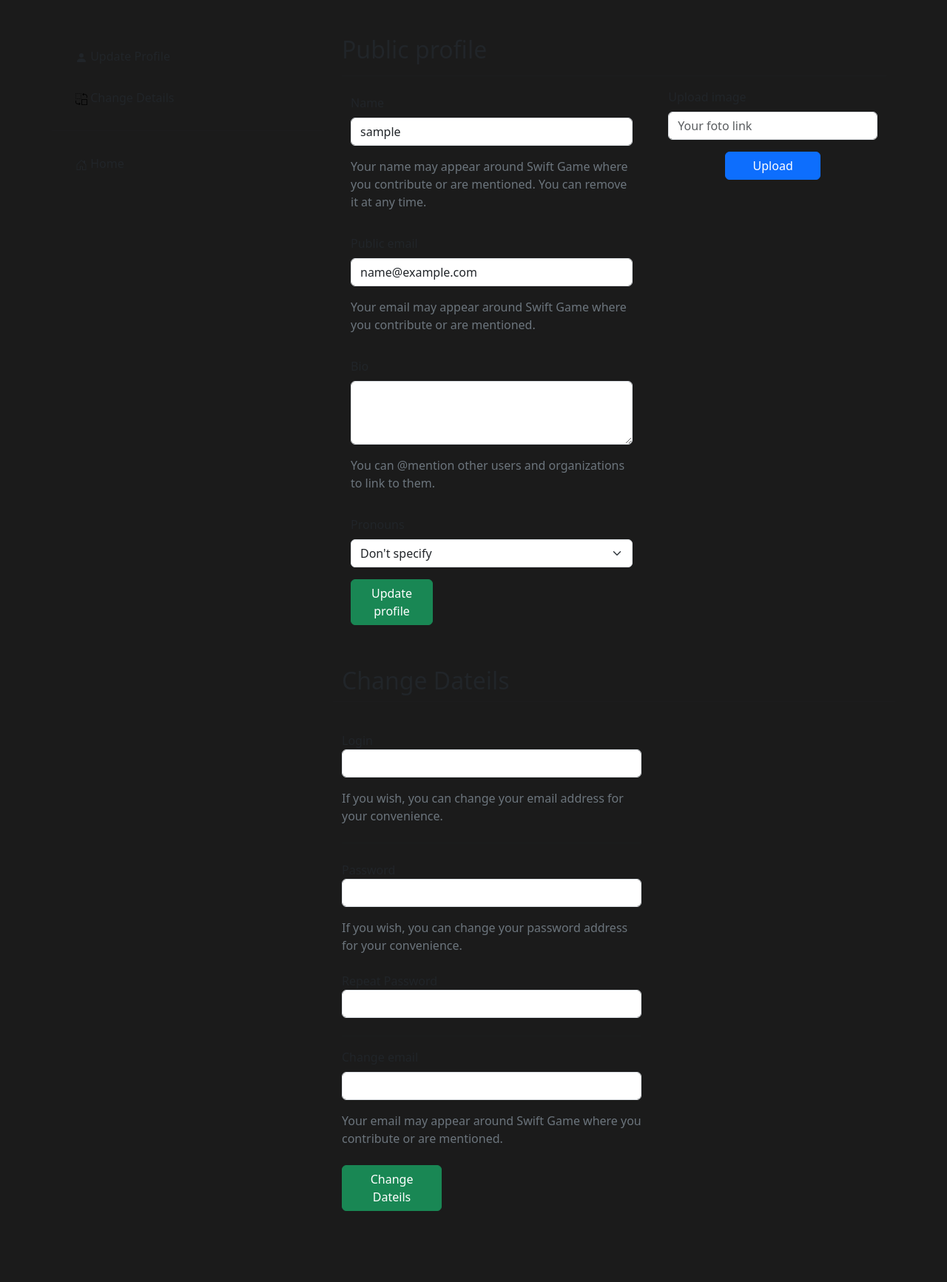
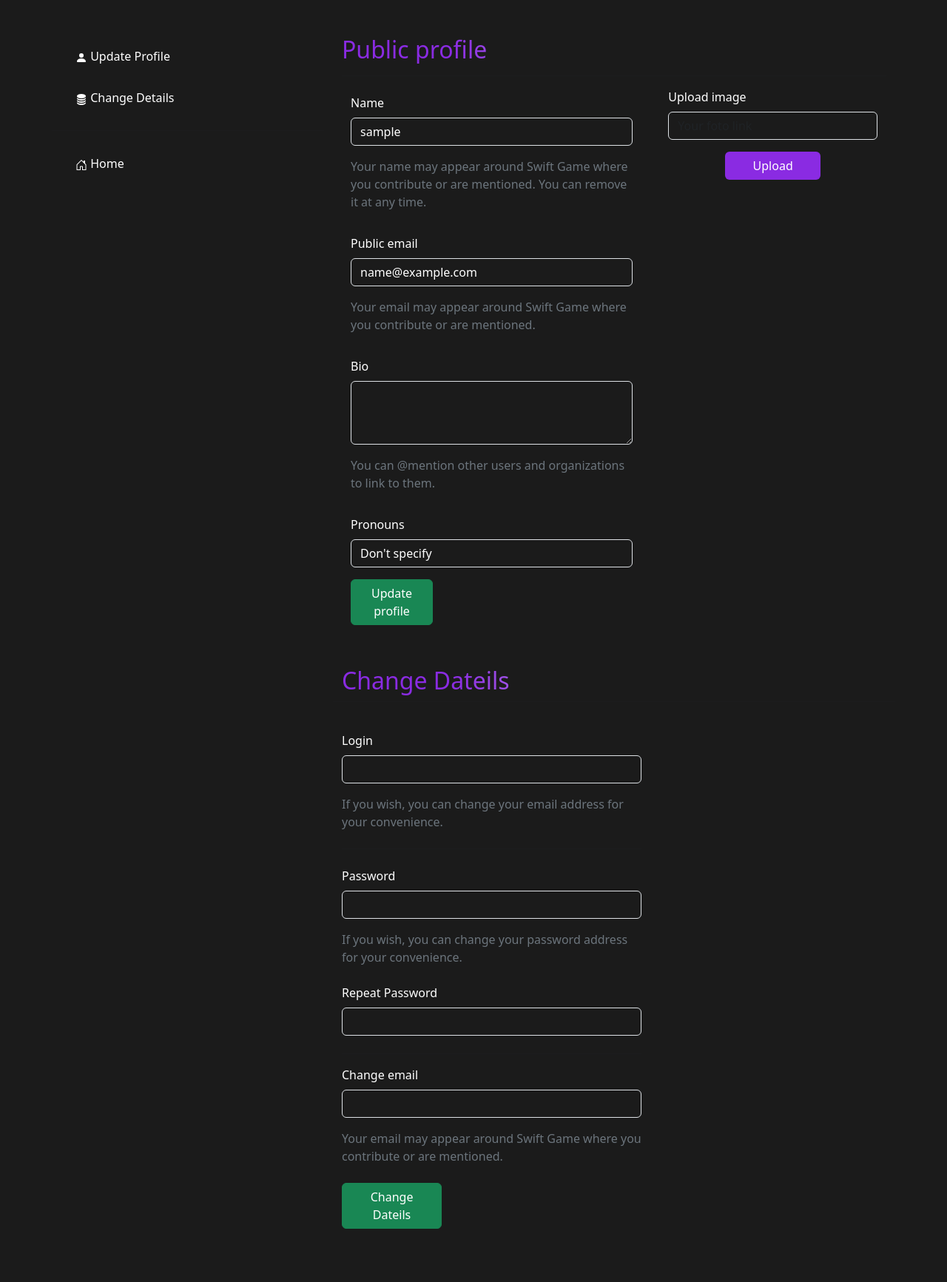
Before and after one commit to danilkberlin/Swift-Game-db, a PHP site: page /profile in a window 1280 px wide. Shown: the whole page at 74% size. Before the commit the page ends 1637 px from the top, so only its background shows below. Run offline with PHP 8.4, Linux system fonts and the light colour scheme; the visitor is signed in with stand-in values (Sample User, id 1); data that the repository does not hold is empty.

```diff
--- a/app/view/gallery/list.php
+++ b/app/view/gallery/list.php
@@ -11,7 +11,7 @@
                 <div class="row justify-content-between">
                     <?php foreach ($gallery as $item):?>
                         <div class="col-lg-4 col-md-6 col-sm-12 d-flex">
-                            <div class="card my-2">
+                            <div class="card text-bg-dark my-2">
                                 <img class="card-img-center w-100" src="<?=$item['foto']?>" style="width: 460px; height: 311px">
                             </div>
                         </div>
--- a/app/view/profile/profile.php
+++ b/app/view/profile/profile.php
@@ -4,7 +4,7 @@
             <div class="col-lg-4 col-md-6 col-sm-12">
                 <div class="row justify-content-center">
                     <ul class="navbar-nav mx-auto">
-                        <li class="nav-item m-2">
+                        <li class="nav-item m-2 nav-list-item rounded-2">
                             <a class="nav-link rounded-2 px-4" href="#profile">
                                 <svg xmlns="http://www.w3.org/2000/svg" width="16" height="16" fill="currentColor" class="bi bi-person-fill" viewBox="0 0 16 16">
                                     <path d="M3 14s-1 0-1-1 1-4 6-4 6 3 6 4-1 1-1 1zm5-6a3 3 0 1 0 0-6 3 3 0 0 0 0 6"/>
@@ -12,28 +12,19 @@
                                 Update Profile
                             </a>
                         </li>
-                        <li class="nav-item m-2">
+                        <li class="nav-item m-2 nav-list-item rounded-2">
                             <a class="nav-link rounded-2 px-4" href="#change-profile">
-                                <svg fill="#000000" height="16px" width="16px" version="1.1" id="Capa_1" xmlns="http://www.w3.org/2000/svg" xmlns:xlink="http://www.w3.org/1999/xlink" viewBox="0 0 452.025 452.025" xml:space="preserve"><g id="SVGRepo_bgCarrier" stroke-width="0"></g><g id="SVGRepo_tracerCarrier" stroke-linecap="round" stroke-linejoin="round"></g><g id="SVGRepo_iconCarrier"> <g> <g>
-                                    <path d="M362.612,34.125h-55.2l13.6-13.6c4.7-4.7,4.7-12.3,0-17s-12.3-4.7-17,0l-34,34.1c-2.3,2.3-3.5,5.3-3.5,8.5 s1.3,6.2,3.5,8.5l34.1,34.1c2.3,2.3,5.4,3.5,8.5,3.5s6.1-1.2,8.5-3.5c4.7-4.7,4.7-12.3,0-17l-13.6-13.6h55.2c35.9,0,65,29.2,65,65 v40.3c0,6.6,5.4,12,12,12s12-5.4,12-12v-40.3C451.712,74.025,411.712,34.125,362.612,34.125z"></path>
-                                    <path d="M438.812,230.925h-197.1c-6.6,0-12,5.4-12,12v197.1c0,6.6,5.4,12,12,12h197.1c6.6,0,12-5.4,12-12v-197.1 C450.812,236.225,445.412,230.925,438.812,230.925z M426.812,428.025h-173.1v-173.1h173.1L426.812,428.025L426.812,428.025z"></path>
-                                    <path d="M147.912,363.325c-4.7-4.7-12.3-4.7-17,0c-4.7,4.7-4.7,12.3,0,17l13.6,13.6h-55.2c-35.9,0-65-29.2-65-65v-40.3 c0-6.6-5.4-12-12-12s-12,5.4-12,12v40.3c0,49.1,39.9,89,89,89h55.2l-13.6,13.6c-4.7,4.7-4.7,12.3,0,17c2.3,2.3,5.4,3.5,8.5,3.5 s6.1-1.2,8.5-3.5l34.1-34.1c4.7-4.7,4.7-12.3,0-17L147.912,363.325z"></path>
-                                    <path d="M13.212,24.025c3.2,0,6.3-1.3,8.5-3.5s3.5-5.3,3.5-8.5c0-3.1-1.3-6.3-3.5-8.5s-5.3-3.5-8.5-3.5s-6.3,1.3-8.5,3.5 s-3.5,5.3-3.5,8.5s1.3,6.3,3.5,8.5C7.012,22.725,10.012,24.025,13.212,24.025z"></path>
-                                    <path d="M111.812,24.025c6.6,0,12-5.4,12-12s-5.4-12-12-12s-12,5.4-12,12S105.112,24.025,111.812,24.025z"></path> <path d="M62.512,24.025c6.6,0,12-5.4,12-12s-5.4-12-12-12s-12,5.4-12,12S55.912,24.025,62.512,24.025z"></path> <path d="M161.012,24.025c6.6,0,12-5.4,12-12s-5.4-12-12-12s-12,5.4-12,12S154.412,24.025,161.012,24.025z"></path>
-                                    <path d="M210.312,0.025c-3.1,0-6.3,1.3-8.5,3.5s-3.5,5.3-3.5,8.5s1.3,6.3,3.5,8.5s5.3,3.5,8.5,3.5s6.3-1.3,8.5-3.5 s3.5-5.3,3.5-8.5s-1.3-6.3-3.5-8.5S213.512,0.025,210.312,0.025z"></path>
-                                    <path d="M210.312,147.925c-6.6,0-12,5.4-12,12s5.4,12,12,12s12-5.4,12-12C222.312,153.225,217.012,147.925,210.312,147.925z"></path> <path d="M210.312,98.625c-6.6,0-12,5.4-12,12s5.4,12,12,12s12-5.4,12-12C222.312,103.925,217.012,98.625,210.312,98.625z"></path> <path d="M210.312,49.325c-6.6,0-12,5.4-12,12s5.4,12,12,12s12-5.4,12-12C222.312,54.725,217.012,49.325,210.312,49.325z"></path> <path d="M210.312,197.125c-3.2,0-6.3,1.3-8.5,3.5s-3.5,5.3-3.5,8.5c0,3.1,1.3,6.3,3.5,8.5s5.3,3.5,8.5,3.5s6.3-1.3,8.5-3.5 s3.5-5.3,3.5-8.5s-1.3-6.3-3.5-8.5C216.613,198.425,213.512,197.125,210.312,197.125z"></path>
-                                    <path d="M161.012,221.125c6.6,0,12-5.4,12-12s-5.4-12-12-12s-12,5.4-12,12C149.012,215.825,154.412,221.125,161.012,221.125z"></path>
-                                    <path d="M111.812,221.125c6.6,0,12-5.4,12-12s-5.4-12-12-12s-12,5.4-12,12C99.812,215.825,105.112,221.125,111.812,221.125z"></path>
-                                    <path d="M62.512,221.125c6.6,0,12-5.4,12-12s-5.4-12-12-12s-12,5.4-12,12C50.512,215.825,55.912,221.125,62.512,221.125z"></path>
-                                    <path d="M13.212,221.125c3.2,0,6.3-1.3,8.5-3.5s3.5-5.3,3.5-8.5s-1.3-6.3-3.5-8.5s-5.3-3.5-8.5-3.5s-6.3,1.3-8.5,3.5 s-3.5,5.3-3.5,8.5c0,3.1,1.3,6.3,3.5,8.5C7.012,219.825,10.012,221.125,13.212,221.125z"></path> <path d="M13.212,171.925c6.6,0,12-5.4,12-12s-5.4-12-12-12s-12,5.4-12,12S6.612,171.925,13.212,171.925z"></path>
-                                    <path d="M13.212,122.625c6.6,0,12-5.4,12-12s-5.4-12-12-12s-12,5.4-12,12C1.212,117.225,6.612,122.625,13.212,122.625z"></path>
-                                    <path d="M13.212,73.325c6.6,0,12-5.4,12-12s-5.4-12-12-12s-12,5.4-12,12S6.612,73.325,13.212,73.325z"></path> </g> </g> </g>
+                                <svg xmlns="http://www.w3.org/2000/svg" width="16" height="16" fill="currentColor" class="bi bi-database-fill" viewBox="0 0 16 16">
+                                    <path d="M3.904 1.777C4.978 1.289 6.427 1 8 1s3.022.289 4.096.777C13.125 2.245 14 2.993 14 4s-.875 1.755-1.904 2.223C11.022 6.711 9.573 7 8 7s-3.022-.289-4.096-.777C2.875 5.755 2 5.007 2 4s.875-1.755 1.904-2.223"/>
+                                    <path d="M2 6.161V7c0 1.007.875 1.755 1.904 2.223C4.978 9.71 6.427 10 8 10s3.022-.289 4.096-.777C13.125 8.755 14 8.007 14 7v-.839c-.457.432-1.004.751-1.49.972C11.278 7.693 9.682 8 8 8s-3.278-.307-4.51-.867c-.486-.22-1.033-.54-1.49-.972"/>
+                                    <path d="M2 9.161V10c0 1.007.875 1.755 1.904 2.223C4.978 12.711 6.427 13 8 13s3.022-.289 4.096-.777C13.125 11.755 14 11.007 14 10v-.839c-.457.432-1.004.751-1.49.972-1.232.56-2.828.867-4.51.867s-3.278-.307-4.51-.867c-.486-.22-1.033-.54-1.49-.972"/>
+                                    <path d="M2 12.161V13c0 1.007.875 1.755 1.904 2.223C4.978 15.711 6.427 16 8 16s3.022-.289 4.096-.777C13.125 14.755 14 14.007 14 13v-.839c-.457.432-1.004.751-1.49.972-1.232.56-2.828.867-4.51.867s-3.278-.307-4.51-.867c-.486-.22-1.033-.54-1.49-.972"/>
                                 </svg>
                                 Change Details
                             </a>
                         </li>
                         <hr>
-                        <li class="nav-item m-2 d-flex align-items-center">
+                        <li class="nav-item m-2 d-flex align-items-center nav-list-item rounded-2">
                             <a class="nav-link rounded-2 px-4" href="/">
                                 <svg xmlns="http://www.w3.org/2000/svg" width="16" height="16" fill="currentColor" class="bi bi-house-door" viewBox="0 0 16 16">
                                     <path d="M8.354 1.146a.5.5 0 0 0-.708 0l-6 6A.5.5 0 0 0 1.5 7.5v7a.5.5 0 0 0 .5.5h4.5a.5.5 0 0 0 .5-.5v-4h2v4a.5.5 0 0 0 .5.5H14a.5.5 0 0 0 .5-.5v-7a.5.5 0 0 0-.146-.354L13 5.793V2.5a.5.5 0 0 0-.5-.5h-1a.5.5 0 0 0-.5.5v1.293zM2.5 14V7.707l5.5-5.5 5.5 5.5V14H10v-4a.5.5 0 0 0-.5-.5h-3a.5.5 0 0 0-.5.5v4z"/>
@@ -47,7 +38,7 @@
             <div class="col-lg-8 col-md-6 col-sm-12">
                 <div class="row justify-content-center">
                     <div class="col-12">
-                        <h2 class='text-start'>Public profile</h2>
+                        <h2 class='text-start fs-2 title-text-gradient'>Public profile</h2>
                         <hr>
                     </div>
                     <div class="row">
@@ -57,23 +48,23 @@
                                     <form action="profile" method="post">
                                         <div class="row">
                                             <div class="col-12 my-2">
-                                                <label for='user_name' class='form-label'>Name</label>
-                                                <input name='user_name' class="form-control w-100 mb-3" type='text' id="user_name" value="<?php echo isset($_SESSION['user_name']) ? $_SESSION['user_name'] : ''; ?>">
+                                                <label for='user_name' class='form-label text-color'>Name</label>
+                                                <input name='user_name' class="form-control w-100 mb-3 input-background" type='text' id="user_name" value="<?php echo isset($_SESSION['user_name']) ? $_SESSION['user_name'] : ''; ?>">
                                                 <p class='text-secondary'>Your name may appear around Swift Game where you contribute or are mentioned. You can remove it at any time.</p>
                                             </div>
                                             <div class="col-12 my-2">
-                                                <label for="email" class='form-label'>Public email</label>
-                                                <input name="email" class="form-control w-100 mb-3" type="email" id="email" value="<?php echo isset($_SESSION['email']) ? $_SESSION['email'] : ''; ?>">
+                                                <label for="email" class='form-label text-color'>Public email</label>
+                                                <input name="email" class="form-control w-100 mb-3 input-background" type="email" id="email" value="<?php echo isset($_SESSION['email']) ? $_SESSION['email'] : ''; ?>">
                                                 <p class="text-secondary">Your email may appear around Swift Game where you contribute or are mentioned.</p>
                                             </div>
                                             <div class="col-12 my-2">
-                                                <label for="bio" class='form-label'>Bio</label>
-                                                <textarea name="bio" class="form-control w-100 mb-3" id="bio" rows="3" <?php echo isset($_SESSION['bio']) ? $_SESSION['bio'] : ''; ?>></textarea>
+                                                <label for="bio" class='form-label text-color'>Bio</label>
+                                                <textarea name="bio" class="form-control w-100 mb-3 input-background" id="bio" rows="3" <?php echo isset($_SESSION['bio']) ? $_SESSION['bio'] : ''; ?>></textarea>
                                                 <p class='text-secondary'>You can @mention other users and organizations to link to them.</p>
                                             </div>
                                             <div class="col-12 my-2">
-                                                <label for="pronouns" class='form-label'>Pronouns</label>
-                                                <select name="pronouns" id="pronouns" class="form-select">
+                                                <label for="pronouns" class='form-label text-color'>Pronouns</label>
+                                                <select name="pronouns" id="pronouns" class="form-select input-background">
                                                     <option value="">Don't specify</option>
                                                     <option value="they/them" <?php echo (isset($_SESSION['pronouns']) && $_SESSION['pronouns'] == 'they/them') ? 'selected' : ''; ?>>they/them</option>
                                                     <option value="she/her" <?php echo (isset($_SESSION['pronouns']) && $_SESSION['pronouns'] == 'she/her') ? 'selected' : ''; ?>>she/her</option>
@@ -104,11 +95,11 @@
                             </div>
                             <div class="row d-flex justify-content-center">
                                 <form action="/profile/foto"  method="post">
-                                    <label for="iconFoto" class="form-label">Upload image</label>
-                                    <input type="url" class="form-control" id="iconFoto" name="iconFoto" placeholder="Your foto link">
+                                    <label for="iconFoto" class="form-label text-color">Upload image</label>
+                                    <input type="url" class="form-control input-background" id="iconFoto" name="iconFoto" placeholder="Your foto link">
                                     <div class="row justify-content-center my-3">
                                         <div class="col-lg-6 col-md-9 col-sm-12">
-                                            <button type="submit" class="btn btn-primary w-100">Upload</button>
+                                            <button type="submit" class="btn btn-violet w-100">Upload</button>
                                         </div>
                                     </div>
                                 </form>
@@ -126,7 +117,7 @@
             <div class="col-lg-8 col-md-6 col-sm-12">
                 <div class="row justify-content-start">
                     <div class="col-12">
-                        <h2>Change Dateils</h2>
+                        <h2 class='title-text-gradient fs-2'>Change Dateils</h2>
                     </div>
                     <hr>
                     <div class="row d-flex justify-content-start">
@@ -135,24 +126,24 @@
                                 <div class="col-12">
                                     <form action="profile/change" method="post">
                                         <div class="col-12 my-4">
-                                            <label for='login'>Login</label>
-                                            <input name='login' class="form-control w-100 mb-3" type='text' id="login">
+                                            <label for='login' class='form-label text-color'>Login</label>
+                                            <input name='login' class="form-control w-100 mb-3 input-background" type='text' id="login">
                                             <p class='text-secondary'>If you wish, you can change your email address for your convenience.</p>
                                         </div>
                                         <hr>
                                         <div class="col-12 my-4">
-                                            <label for='password'>Password</label>
-                                            <input name='password' class="form-control w-100 mb-3" type='password' id="password">
+                                            <label for='password' class='form-label text-color'>Password</label>
+                                            <input name='password' class="form-control w-100 mb-3 input-background" type='password' id="password">
                                             <p class='text-secondary'>If you wish, you can change your password address for your convenience.</p>
                                         </div>
                                         <div class="col-12 my-4">
-                                            <label for='repeatpassword'>Repeat Password</label>
-                                            <input name='repeatpassword' class="form-control w-100 mb-3" type='password' id="repeatpassword">
+                                            <label for='repeatpassword' class='form-label text-color'>Repeat Password</label>
+                                            <input name='repeatpassword' class="form-control w-100 mb-3 input-background" type='password' id="repeatpassword">
                                         </div>
                                         <hr>
                                         <div class="col-12 my-2">
-                                            <label for="email" class='form-label'>Change email</label>
-                                            <input name="email" class="form-control w-100 mb-3" type="email" id="email">
+                                            <label for="email" class='form-label text-color'>Change email</label>
+                                            <input name="email" class="form-control w-100 mb-3 input-background" type="email" id="email">
                                             <p class="text-secondary">Your email may appear around Swift Game where you contribute or are mentioned.</p>
                                         </div>
                                         <div class="col-lg-4 col-md-8 col-sm-12  my-4">
```
